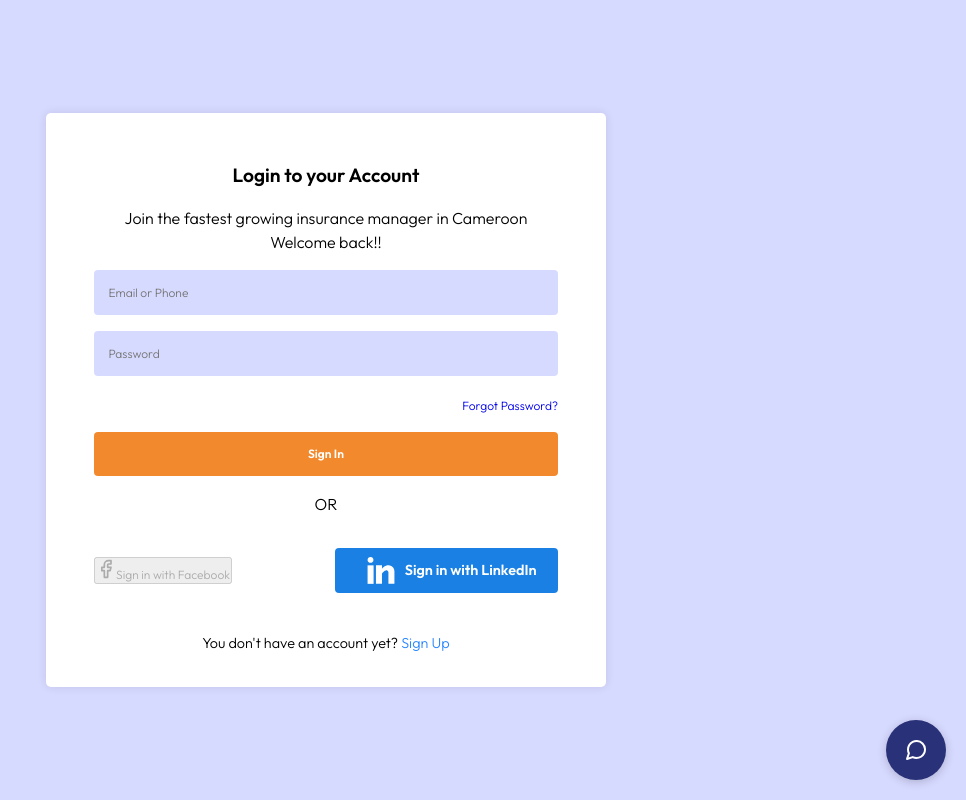
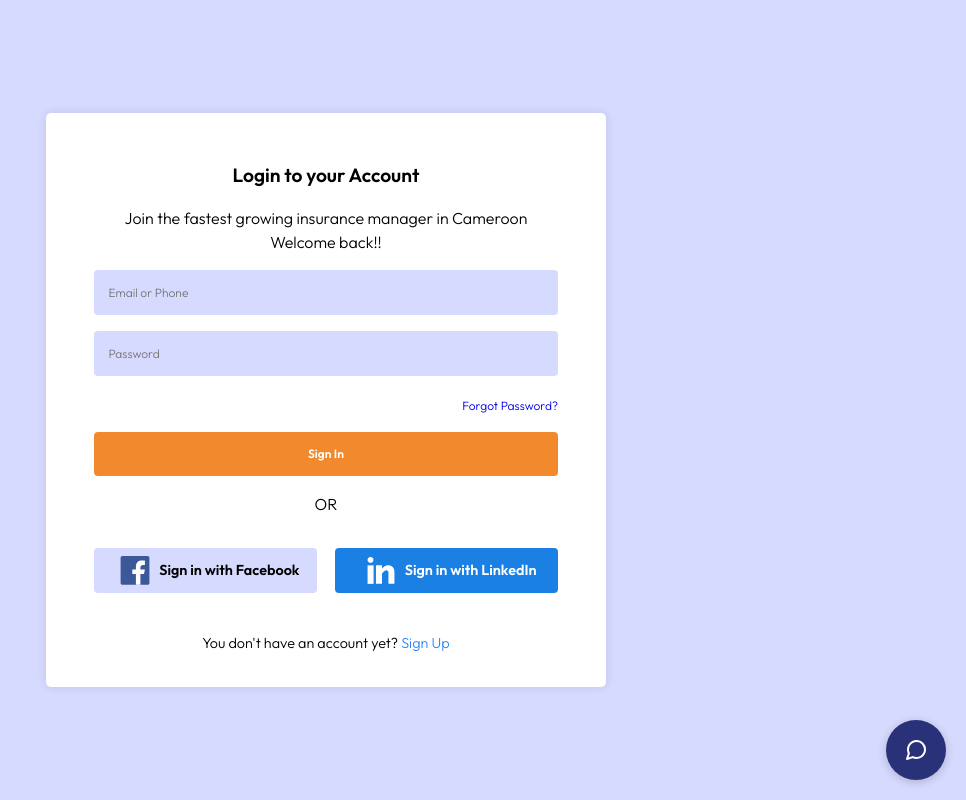
Before and after one commit to FRITZON/harpie_front, a React (Create React App) app: page /auth/login in a window 1280 px wide. Shown: the whole page, without its empty margins (314-1280 px from the left). Built offline with nearby package versions, Linux system fonts and the light colour scheme.

Commit message:
facebook stuffs;

```diff
--- a/package.json
+++ b/package.json
@@ -18,6 +18,7 @@
     "i18next-browser-languagedetector": "^8.0.0",
     "i18next-http-backend": "^2.6.1",
     "jwt-decode": "^4.0.0",
+    "lucide-react": "^0.453.0",
     "react": "^18.3.1",
     "react-dom": "^18.3.1",
     "react-elastic-carousel": "^0.11.5",
--- a/src/pages/auth/login/buttons/FacebookSignIn.js
+++ b/src/pages/auth/login/buttons/FacebookSignIn.js
@@ -1,7 +1,9 @@
 import React, { useState, useEffect } from 'react';
-import { Facebook } from 'lucide-react'; // Using lucide-react instead of direct SVG import
+import { ReactComponent as Facebook } from '../../../../assets/svg/facebook.svg';
 
 const FacebookSignIn = () => {
+  const [isFBSDKLoaded, setIsFBSDKLoaded] = useState(false);
+  const [isHttps, setIsHttps] = useState(false);
   const [fbStatus, setFbStatus] = useState({
     isSDKLoaded: false,
     isInitialized: false,
@@ -27,7 +29,7 @@ const FacebookSignIn = () => {
         // Load the SDK
         window.fbAsyncInit = function() {
           window.FB.init({
-            appId: 'YOUR_FACEBOOK_APP_ID',
+            appId: '473271998648494',
             cookie: true,
             xfbml: true,
             version: 'v18.0'
@@ -65,58 +67,38 @@ const FacebookSignIn = () => {
     };
   }, []);
 
-  const handleFacebookLogin = async () => {
-    if (fbStatus.error) {
-      console.error(fbStatus.error);
+  const handleFacebookLogin = () => {
+    if (!isHttps) {
+      console.error('Facebook Login requires HTTPS. Please serve your app over HTTPS.');
       return;
     }
 
-    if (!fbStatus.isSDKLoaded || !fbStatus.isInitialized) {
-      console.log('Facebook SDK is still initializing. Please wait...');
+    if (!isFBSDKLoaded) {
+      console.log('Facebook SDK is not loaded yet. Please try again in a moment.');
       return;
     }
 
-    try {
-      const response = await new Promise((resolve, reject) => {
-        window.FB.login((response) => {
-          if (response.authResponse) {
-            resolve(response);
-          } else {
-            reject(new Error('User cancelled login or did not fully authorize.'));
-          }
-        }, { scope: 'public_profile,email' });
-      });
-
-      // Get user data
-      const userInfo = await new Promise((resolve, reject) => {
-        window.FB.api('/me', { fields: 'name,email' }, (response) => {
-          if (response.error) {
-            reject(new Error('Failed to fetch user data'));
-          } else {
-            resolve(response);
-          }
+    window.FB.login(function(response) {
+      if (response.authResponse) {
+        console.log('Welcome! Fetching your information....');
+        window.FB.api('/me', {fields: 'name, email'}, function(response) {
+          console.log('Good to see you, ' + response.name + '.');
+          console.log('Email: ' + response.email);
         });
-      });
-
-      console.log('Logged in successfully:', userInfo);
-      // Here you can handle the successful login, e.g.:
-      // await handleSocialLogin('facebook', userInfo);
-
-    } catch (error) {
-      console.error('Facebook login error:', error.message);
-      setFbStatus(prev => ({ ...prev, error: error.message }));
-    }
+      } else {
+        console.log('User cancelled login or did not fully authorize.');
+      }
+    }, {scope: 'public_profile,email'});
   };
 
   return (
-    <button
-      className="flex items-center justify-center gap-2 w-full px-4 py-2 bg-blue-600 text-white rounded-lg hover:bg-blue-700 disabled:opacity-50 disabled:cursor-not-allowed"
+    <div
+      className='facebook_button social_auth_btn auth_form_input'
       onClick={handleFacebookLogin}
-      disabled={!fbStatus.isSDKLoaded || !fbStatus.isInitialized || fbStatus.error}
     >
-      <Facebook size={20} />
-      <span>Sign in with Facebook</span>
-    </button>
+      <span><Facebook /></span>
+      Sign in with Facebook
+    </div>
   );
 };
 
--- a/src/pages/comparison/questions/ComparisionQuestions.js
+++ b/src/pages/comparison/questions/ComparisionQuestions.js
@@ -220,6 +220,8 @@ const InsuranceQuestions = () => {
 
       const endpoint = `${insuranceInfo.base_url}${nextQuestionURL ? nextQuestionURL + '/' : 'personal_and_vehicle_info/'}`;
       const response = await postRequestWithSession(sessionID, endpoint, { answers: answer });
+
+      console.log(response.data)
 
       if (response.status === 200) {
         if (response.data?.next_stage === 'complete') {
```
Also changed, not shown: 1 other file (tests, documents, lock files or other folders).
